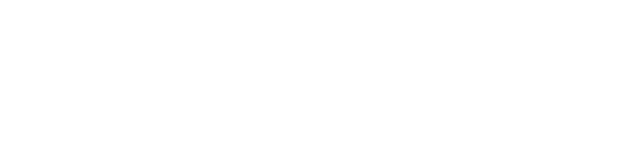
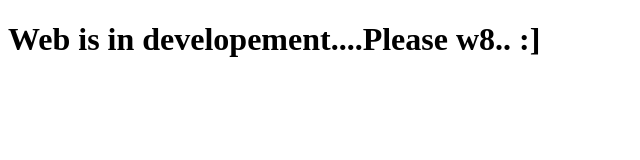
Before and after one commit to HanyzZzZz/hanyzzzzz.github.io, a plain HTML site: page index.html in a window 1280 px wide. Shown: the whole page, without its empty margins (0-640 px from the left). Drawn offline with Linux system fonts and the light colour scheme.

Commit message:
first index

```diff
--- a/index.html
+++ b/index.html
@@ -7,6 +7,6 @@
     <title>Document</title>
 </head>
 <body>
-
+    <h1>Web is in developement....Please w8.. :]</h1>
 </body>
 </html>
```
